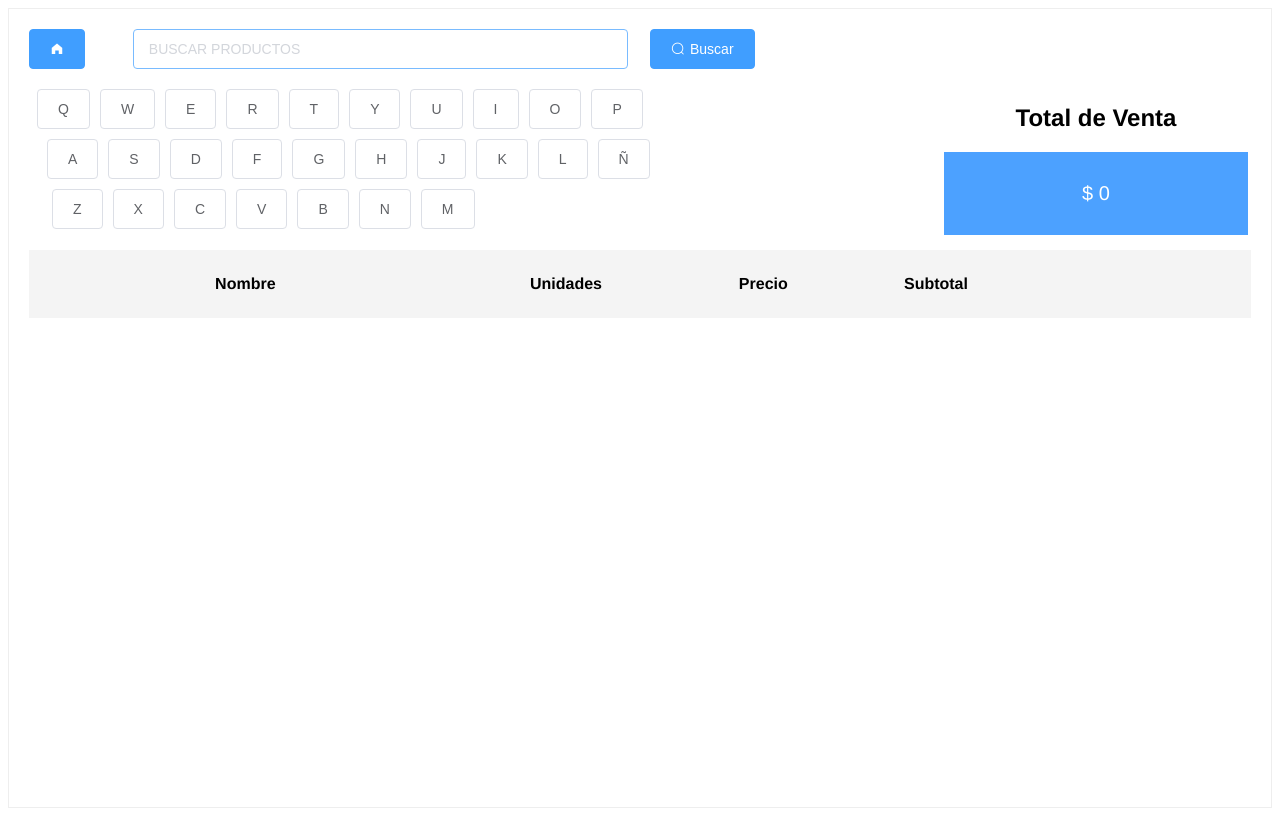
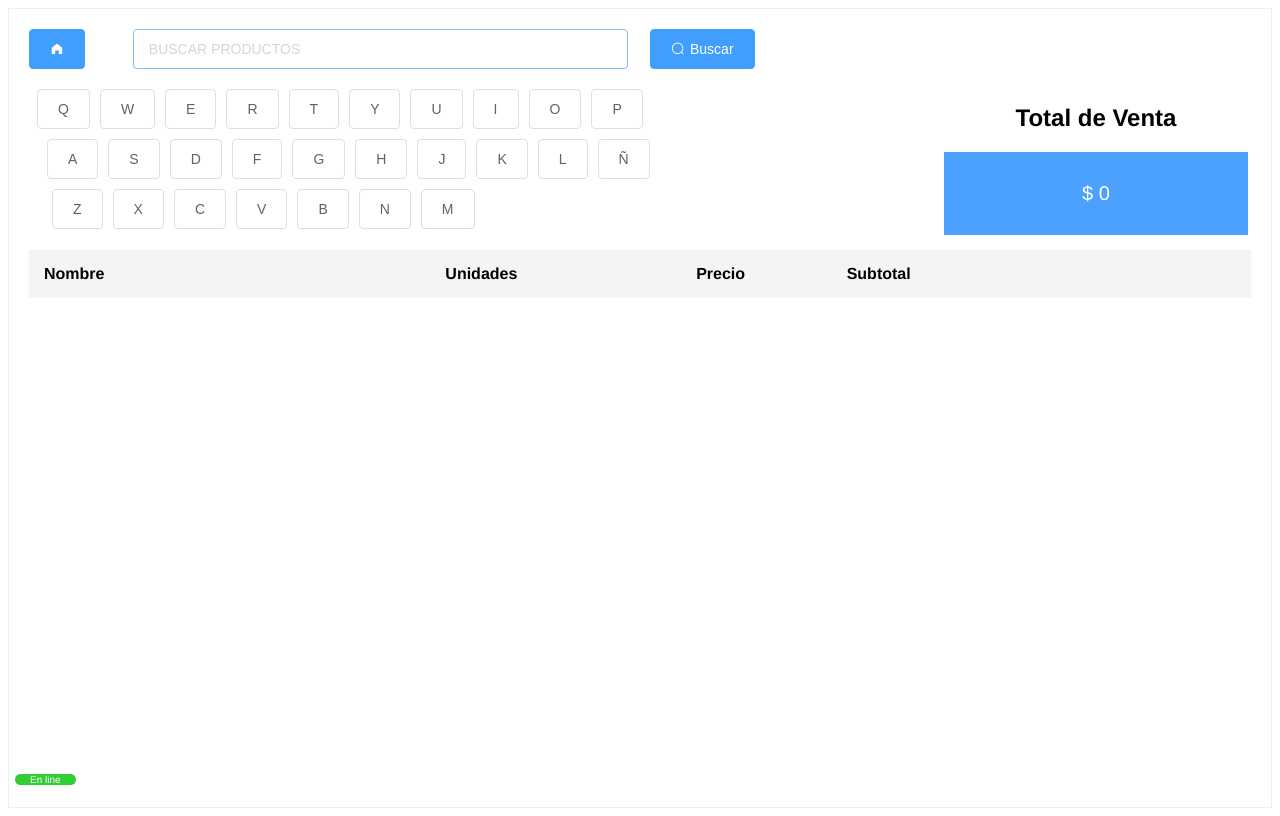
Before and after one commit to victorescalante/donpale, a Nuxt app: page /sale/point in a window 1280 px wide. Built offline with nearby package versions, Linux system fonts and the light colour scheme; what vue-filter, vuefire would draw is missing.

Commit message:
persist data and status

```diff
--- a/package.json
+++ b/package.json
@@ -26,6 +26,7 @@
     "react-dom": "^16.13.1",
     "recharts": "^1.8.5",
     "vue-filter": "^0.2.5",
+    "vue-offline": "^2.0.8",
     "vue2-datatable-component": "^2.3.1",
     "vuefire": "^2.2.1"
   },
--- a/pages/sale/point.vue
+++ b/pages/sale/point.vue
@@ -91,7 +91,6 @@
         </div>
       </el-col>
     </el-row>
-
     <el-dialog
       title="Busqueda de productos"
       :visible.sync="dialogVisible"
@@ -133,7 +132,6 @@
         </el-table>
       </div>
     </el-dialog>
-
     <el-dialog
       title="Resumen de venta"
       :visible.sync="dialogVisibleExit"
@@ -149,7 +147,7 @@
             <h3>Cambio</h3>
             <div class="total_box" style="background: lightseagreen">$ {{ client_payment - sumSale }}</div>
           </el-col>
-          <el-col :span="7" :offset="2">
+          <el-col :span="9" :offset="1">
             <div class="calculator-general">
               <h3>Ingresa cantidad</h3>
               <el-row class="calculator-buttons">
@@ -192,8 +190,8 @@
               </el-row>
             </div>
           </el-col>
-          <el-col :span="7" :offset="2">
-            <div class="finished-sale">
+          <el-col :span="8" :offset="1">
+            <div class="finished-sale" v-if="(client_payment - sumSale) >= 0">
               <p>Número de cliente</p>
               <el-input v-model="form.client_id"></el-input>
               <div class="button">
@@ -201,11 +199,18 @@
               </div>
             </div>
 
+            <div v-else>
+              <div class="message-alert-sale">
+                <p>Agrega una cantidad correcta</p>
+              </div>
+            </div>
+
           </el-col>
         </el-row>
       </div>
     </el-dialog>
-
+    <div class="status-network" v-if="isOffline">Offline</div>
+    <div class="status-network success" v-else>En line</div>
   </div>
 
 
@@ -269,6 +274,21 @@
     },
 
     computed: {
+
+      isOffline(){
+
+        if (this.$nuxt.isOffline){
+          firebase.firestore().disableNetwork().then(function () {
+            console.log("Sin internet");
+          })
+        }else{
+          firebase.firestore().enableNetwork().then(function () {
+            console.log("Con internet");
+          })
+        }
+
+        return this.$nuxt.isOffline
+      },
 
       clientPaymentToInt(){
 
@@ -348,46 +368,6 @@
           this.focusSearch();
       },
 
-      testQuery(){
-
-        let data = {};
-        let products = [];
-
-        //First you get users data
-        let document = db.collection("sales");
-
-        document.get().then((snapshot) => {
-
-            //In this case I will store data in some object, so I can add events as an array for a key in each user object
-
-            snapshot.forEach((sale) => {
-              let current_sale = sale.data();
-              console.log('current_sale', sale.data());
-              for (let i=0; i < current_sale.products.length; i++ ){
-                console.log('current_sale.products['+i+']._product ', current_sale.products[i].sku);
-                if (!products.find(element => element === current_sale.products[i].sku)){
-                  products.push({
-                    'sku': current_sale.products[i].sku,
-                    'count': current_sale.products[i].units
-                  });
-                }
-              }
-
-              /** Valid data persist **/
-              let source = snapshot.metadata.fromCache ? "local cache" : "server";
-              console.log("Data came from " + source);
-
-
-            });
-
-          // Seguir aqui
-
-        });
-
-        // console.log(data);
-
-      },
-
       async successSale() {
         let object_products = this.productsInSale;
         console.log('object_products', object_products);
@@ -403,6 +383,7 @@
 
         let sale = {
           'products': products,
+          'client_id': this.form.client_id,
           'created_at': firebase.firestore.Timestamp.fromDate(new Date(Date.now())),
           'total': this.sumSale
         };
@@ -593,8 +574,7 @@
 
   .products_detail {
     font-weight: bold;
-    text-align: center;
-    padding: 15px;
+    padding: 5px;
   }
   .products_table{
     padding: 15px 0px;
@@ -661,4 +641,29 @@
   .my_keyboard_two span{
     text-transform: uppercase;
   }
+
+  .message-alert-sale{
+    padding: 15px;
+    text-align: center;
+  }
+
+  .message-alert-sale p{
+    font-size: 18px;
+    color: dodgerblue;
+  }
+
+  .status-network{
+    position: absolute;
+    bottom: 15px;
+    left: 15px;
+    background: red;
+    border-radius: 10px;
+    padding: 0px 15px;
+    color: white;
+    font-size: 10px;
+  }
+
+  .status-network.success{
+    background: limegreen;
+  }
 </style>
--- /dev/null
+++ b/plugins/vue-offline.js
@@ -0,0 +1,5 @@
+import Vue from 'vue'
+
+import VueOffline from 'vue-offline'
+
+Vue.use(VueOffline);
```
Also changed, not shown: 1 other file (tests, documents, lock files or other folders).
